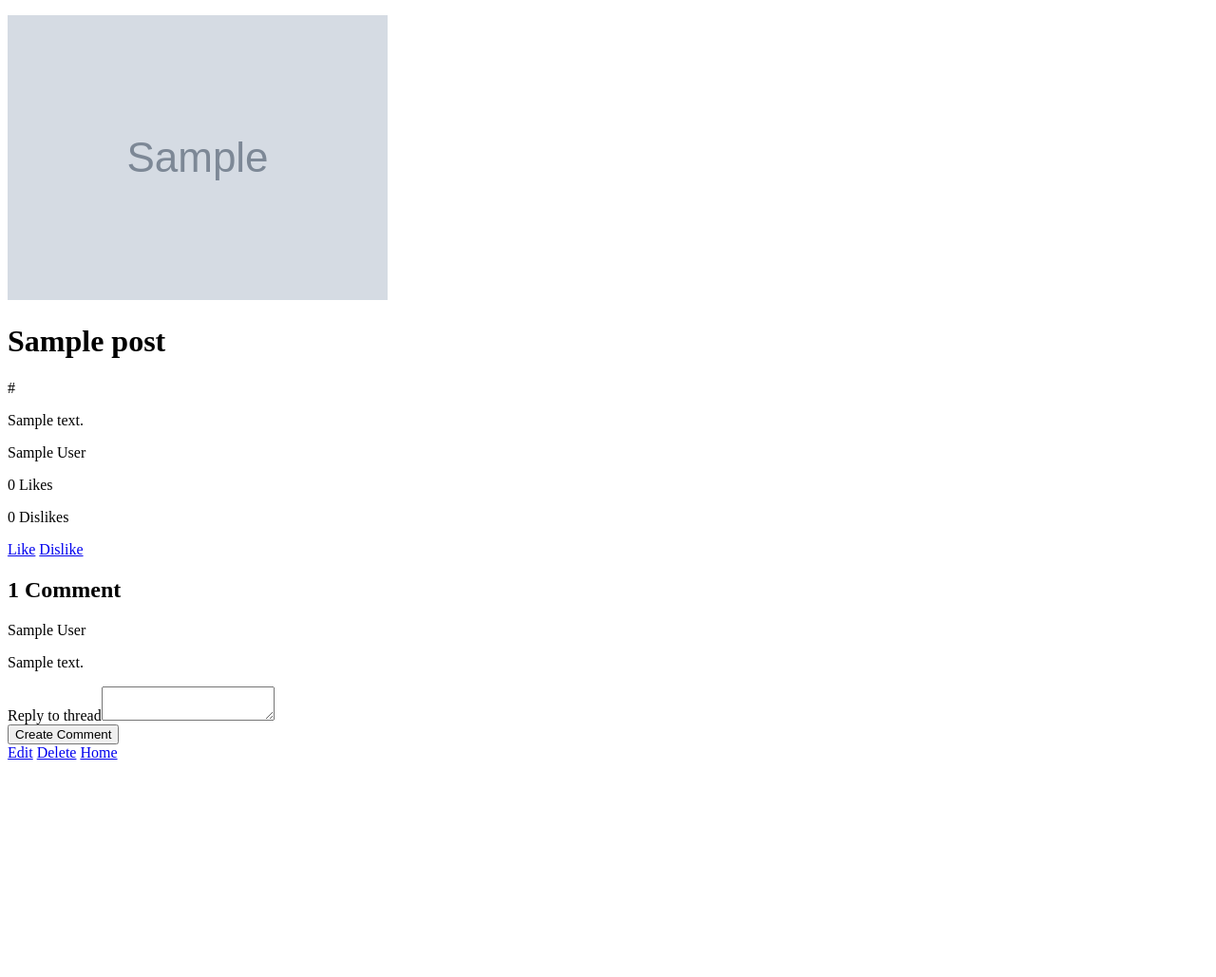
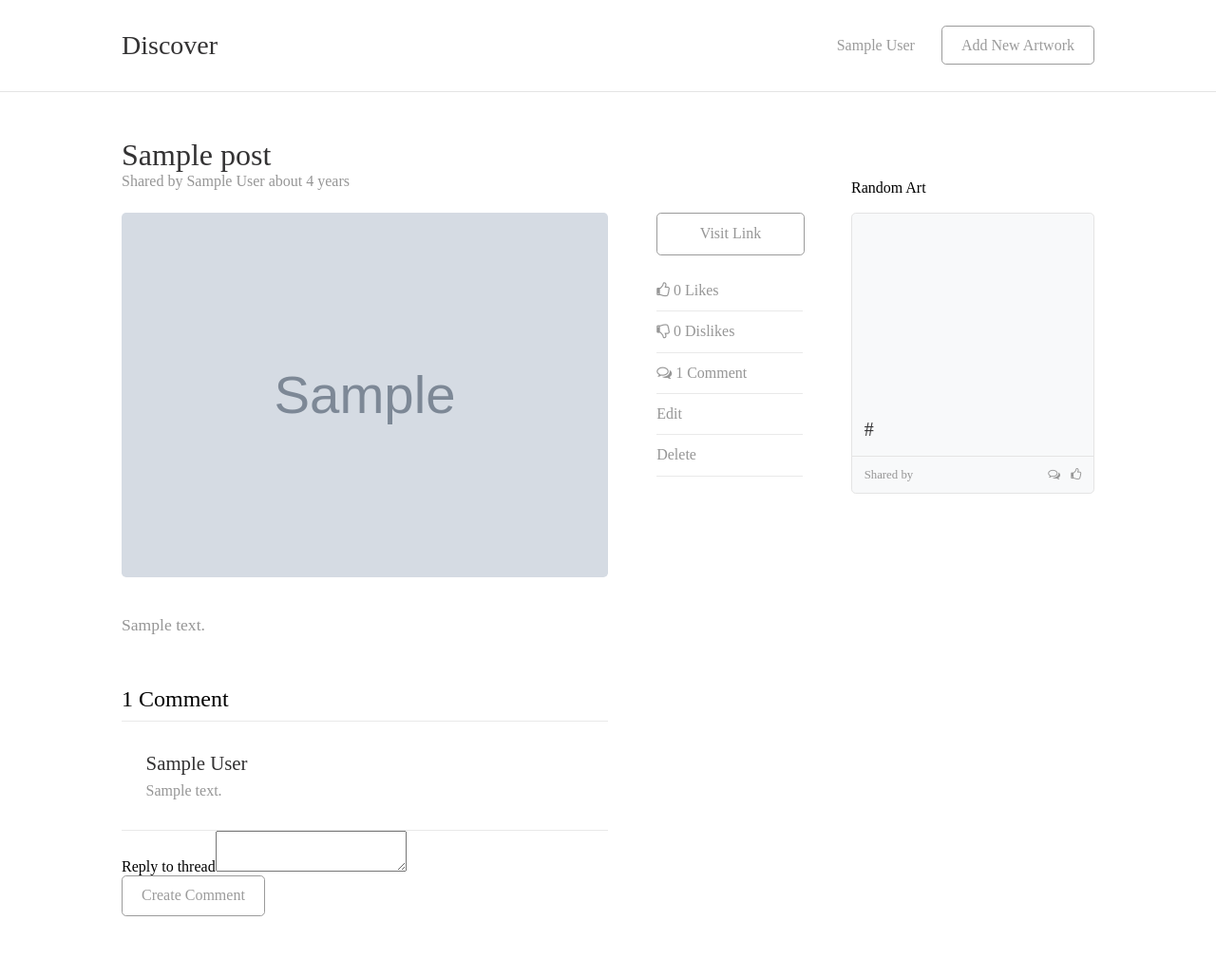
Before and after one commit to vidit23/Discover, a Rails app: page /posts/1 in a window 1280 px wide. Shown: the whole page at 95% size. Before the commit the page ends 800 px from the top, so only its background shows below. Run offline with Rails 7, Linux system fonts and the light colour scheme; a user stored in the database is signed in; tables that the repository leaves empty hold one stand-in row (values such as "Sample post"); grey boxes marked "Sample" are stand-in pictures; data that the repository does not hold is empty; style sheets or scripts are compiled from the project's sources; parts of the project's set-up code (start-up, migrations or seed data) failed here and were passed over; some libraries are stand-ins or nearby versions.

Commit message:
Basic styling and random post generation

```diff
--- /dev/null
+++ b/app/assets/stylesheets/application.css.scss
@@ -0,0 +1,67 @@
+/*
+ *= require_self
+ */
+
+body {
+	font-family: "Proxima Nova";
+	font-weight: 100;
+}
+
+h1, h2, h3, h4, h5, h6 {
+	font-weight: 100;
+}
+
+.wrapper {
+	width: 80%;
+	margin: 0 auto;
+}
+
+.clearfix:before, .clearfix:after {
+	content: " ";
+	display: table;
+}
+
+.clearfix:after {
+	clear: both;
+}
+
+.button {
+	border: 1px solid #9B9B9B;
+	padding: .7rem 1.25rem;
+	border-radius: .3rem;
+	outline: none;
+	background: white;
+	color: #9B9B9B;
+}
+
+header {
+	width: 100%;
+	padding: 2rem 0;
+	border-bottom: 1px solid #E4E4E4;
+	#logo {
+		float: left;
+		font-size: 1.75rem;
+		a {
+			color: #333233;
+			text-decoration: none;
+			&:hover {
+				color: #50A7C7;
+			}
+		}
+	}
+	nav {
+		float: right;
+		a {
+			margin-left: 1.5rem;
+			line-height: 2;
+			color: #9B9B9B;
+			text-decoration: none;
+			&:hover {
+				color: #50A7C7;
+			}
+		}
+	}
+}
+
+@import 'home.css.scss';
+@import 'posts.css.scss';
--- /dev/null
+++ b/app/assets/stylesheets/posts.css.scss
@@ -0,0 +1,142 @@
+#post_show {
+	padding-top: 2rem;
+	.post_image_description {
+		width: 50%;
+		float: left;
+		margin-right: 5%;
+	}
+	.post_data {
+		width: 15%;
+		float: left;
+		.button {
+			width: 100%;
+			display: inline-block;
+			padding: .75rem 0;
+			margin-bottom: 1rem;
+			text-align: center;
+			text-decoration: none;
+			color: #969696;
+			&:hover {
+				color: #50A7C7;
+				border: 1px solid #50A7C7;
+			}
+		}
+		.data {
+			width: 100%;
+			display: block;
+			padding: .75rem 0;
+			border-bottom: 1px solid #E9E9E9;
+			text-decoration: none;
+			color: #969696;
+			margin: 0;
+		}
+	}
+	#random_post {
+		width: 25%;
+		margin-left: 5%;
+		margin-top: -3.2rem;
+		float: left;
+		h3 {
+			font-size: 1rem;
+		}
+		.post {
+			background: #F8F9FA;
+			border: 1px solid #E4E4E4;
+			border-radius: 0.3rem;
+			.post_image {
+				height: 200px;
+				overflow: hidden;
+				img {
+					width: 100%;
+					border-radius: .3rem .3rem 0 0;
+				}
+			}
+			.post_content {
+				h2 {
+					margin: 0;
+					font-weight: 100;
+					padding: 1rem 5%;
+					border-bottom: 1px solid #E4E4E4;
+					font-size: 1.25rem;
+					a {
+						text-decoration: none;
+						color: #333233;
+						&:hover {
+							color: #50A7C7;
+						}
+					}
+				}
+				.data {
+					padding: .75rem 5%;
+					color: #969696;
+					.username, .buttons {
+						margin: 0;
+						font-size: .8rem;
+					}
+					.username {
+						float: left;
+					}
+					.buttons {
+						float: right;
+						span {
+							margin-left: .5rem;
+						}
+					}
+				}
+			}
+		}
+	}
+	h1 {
+		margin: 0;
+		color: #333233;
+	}
+	img {
+		width: 100%;
+		border-radius: .3rem;
+	}
+	.username {
+		color: #969696;
+		margin: 0 0 1.5rem 0;
+	}
+	.description {
+		margin: 2rem 0;
+		font-size: 1.1rem;
+		line-height: 1.5;
+		color: #969696;
+	}
+}
+
+#comments {
+	padding-bottom: 4rem;
+	width: 50%;
+	.comment_count {
+		border-bottom: 1px solid #E9E9E9;
+		padding-bottom: .5rem;
+		margin-bottom: 0;
+	}
+	.comment {
+		padding: 2rem 0;
+		border-bottom: 1px solid #E9E9E9;
+		padding-left: 5%;
+		.username {
+			font-size: 1.3rem;
+			color: #333233;
+			margin: 0 0 .5rem 0;
+		}
+		.content {
+			margin: 0;
+			color: #969696;
+		}
+	}
+	.comment_content {
+		margin-top: 2.5rem;
+		textarea {
+			width: 100%;
+			margin: 1rem 0;
+			min-height: 150px;
+			border: 1px solid #E4E4E4;
+			background: #F8F9FA;
+			border-radius: 0.3rem;
+		}
+	}
+}
--- a/app/assets/stylesheets/posts.scss
+++ /dev/null
@@ -1,3 +0,0 @@
-// Place all the styles related to the Posts controller here.
-// They will automatically be included in application.css.
-// You can use Sass (SCSS) here: http://sass-lang.com/
--- a/app/controllers/posts_controller.rb
+++ b/app/controllers/posts_controller.rb
@@ -7,6 +7,7 @@
 
   def show
     @comments = Comment.where(post_id: @post)
+    @random_post = Post.where.not(id: @post).order("RANDOM()").first
   end
 
   def new
--- a/app/views/layouts/application.html.erb
+++ /dev/null
@@ -1,15 +0,0 @@
-<!DOCTYPE html>
-<html>
-<head>
-  <title>Discover</title>
-  <%= stylesheet_link_tag    'application', media: 'all', 'data-turbolinks-track' => true %>
-  <%= javascript_include_tag 'application', 'data-turbolinks-track' => true %>
-  <%= csrf_meta_tags %>
-</head>
-<body>
-<p class="notice"><%= notice %></p>
-<p class="alert"><%= alert %></p>
-<%= yield %>
-
-</body>
-</html>
--- /dev/null
+++ b/app/views/layouts/application.html.haml
@@ -0,0 +1,25 @@
+!!!
+%html
+%head
+  %title Discover
+  = stylesheet_link_tag    'application', media: 'all', 'data-turbolinks-track' => true
+  = javascript_include_tag 'application', 'data-turbolinks-track' => true
+  %link{:rel => "stylesheet", :href => "http://cdnjs.cloudflare.com/ajax/libs/normalize/3.0.1/normalize.min.css"}
+  %link{:rel => "stylesheet", :href => "http://maxcdn.bootstrapcdn.com/font-awesome/4.2.0/css/font-awesome.min.css"}
+  = csrf_meta_tags
+%body
+  %header
+    .wrapper.clearfix
+      #logo= link_to "Discover", root_path
+      %nav
+        - if user_signed_in?
+          = link_to current_user.name, edit_user_registration_path
+          = link_to "Add New Artwork", new_post_path, class: "button"
+        - else
+          = link_to "Sign In", new_user_session_path
+          = link_to "Sign Up", new_user_registration_path, class: "button"
+  %p.notice= notice
+  %p.alert= alert
+
+  .wrapper
+    = yield
--- a/app/views/posts/show.html.haml
+++ b/app/views/posts/show.html.haml
@@ -1,26 +1,52 @@
-= image_tag @post.image.url(:medium)
-%h1= @post.title
-%p= @post.link
-%p= @post.description
-%p= @post.user.name
-%p
-  = @post.get_upvotes.size
-  Likes
-%p
-  = @post.get_downvotes.size
-  Dislikes
-= link_to "Like", like_post_path(@post), method: :get
-= link_to "Dislike", dislike_post_path(@post), method: :get
+#post_show
+  %h1= @post.title
+  %p.username
+    Shared by
+    = @post.user.name
+    = time_ago_in_words(@post.created_at)
+  .clearfix
+    .post_image_description
+      = image_tag @post.image.url(:medium)
+      .description= simple_format(@post.description)
+    .post_data
+      = link_to "Visit Link", @post.link, class: "button"
+      = link_to like_post_path(@post), method: :get, class: "data" do
+        %i.fa.fa-thumbs-o-up
+        = pluralize(@post.get_upvotes.size, "Like")
+      = link_to dislike_post_path(@post), method: :get, class: "data" do
+        %i.fa.fa-thumbs-o-down
+        = pluralize(@post.get_downvotes.size, "Dislike")
+      %p.data
+        %i.fa.fa-comments-o
+        = pluralize(@post.comments.count, "Comment")
+      - if @post.user == current_user
+        = link_to "Edit", edit_post_path(@post), class: "data"
+        = link_to "Delete", post_path(@post), method: :delete, data: { confirm: "Are you sure?" }, class: "data"
+    #random_post
+      %h3 Random Art
+      .post
+        .post_image
+          = link_to (image_tag @random_post.image.url(:small)), post_path(@random_post)
+        .post_content
+          .title
+            %h2= link_to @random_post.title, post_path(@random_post)
+          .data.clearfix
+            %p.username
+              Shared by
+              = @random_post.user.name
+            %p.buttons
+              %span
+                %i.fa.fa-comments-o
+                = @random_post.comments.count
+              %span
+                %i.fa.fa-thumbs-o-up
+                = @random_post.get_likes.size
 
-#comment
+
+#comments
   %h2.comment_count= pluralize(@post.comments.count, "Comment")
   - @comments.each do |comment|
     .comment
       %p.username= comment.user.name
       %p.content= comment.content
   = render 'comments/form'
-
-
-= link_to "Edit", edit_post_path(@post)
-= link_to "Delete", post_path(@post), method: :delete, data: { confirm: "Are you sure?" }
-= link_to "Home", root_path
```
Also changed, not shown: app/assets/stylesheets/application.css (deleted, +0 -15 lines), app/assets/stylesheets/home.css.scss (added, +61 -0 lines), app/views/posts/index.html.haml (+32 -13 lines).
